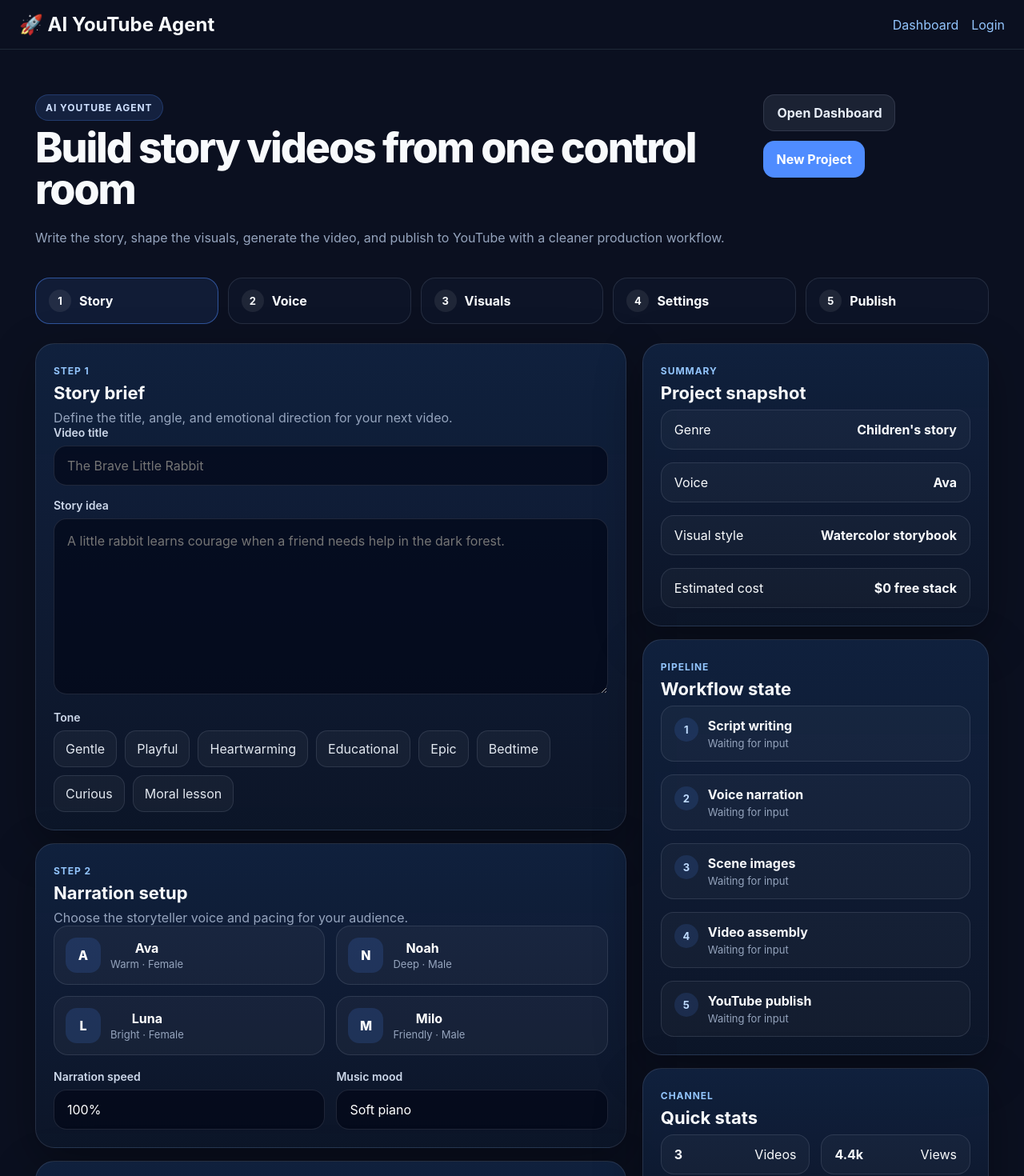
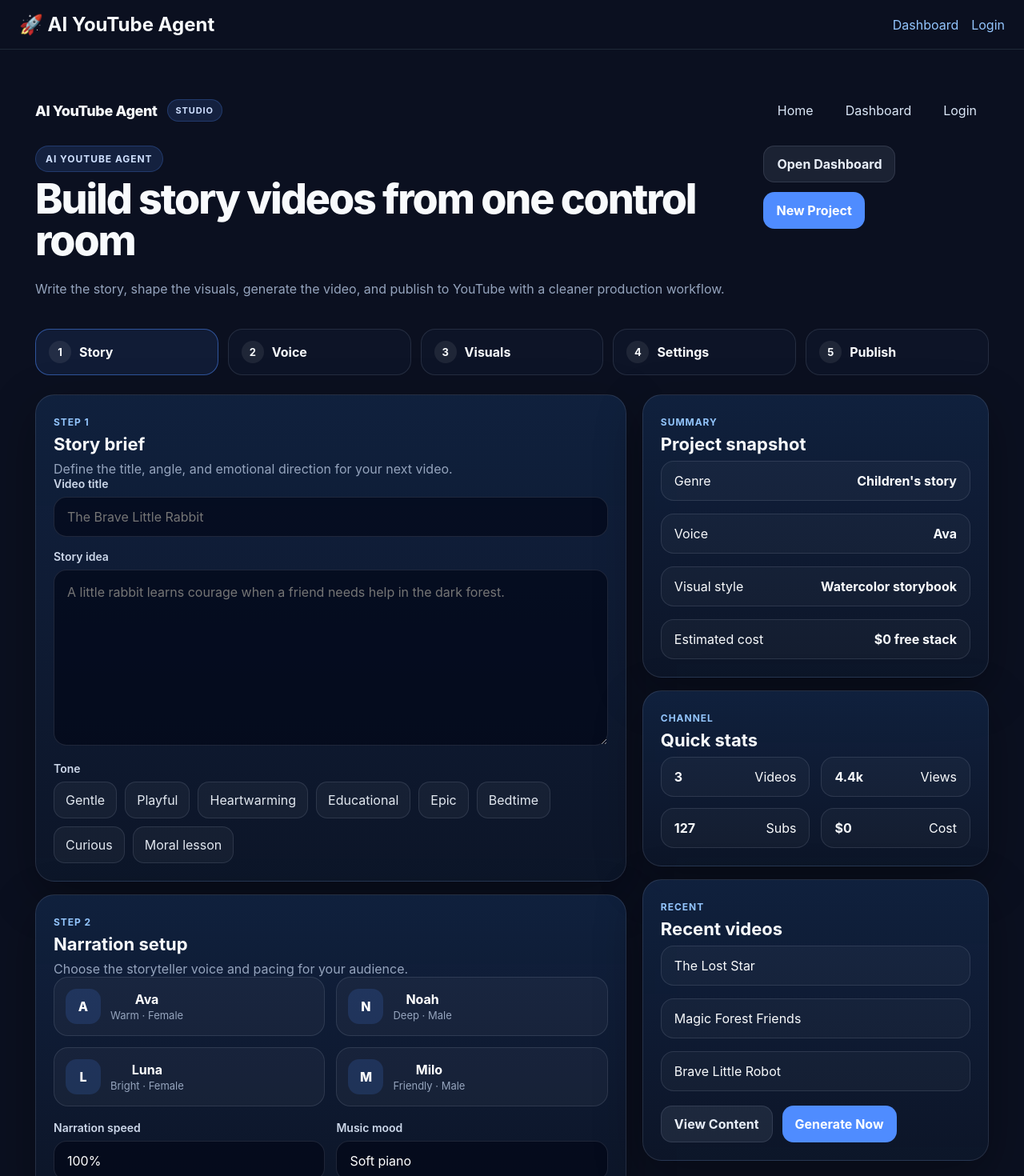
Before and after one commit to MoonSkylight/ai-youtube-agent, a Next.js app in the folder apps/web/: page / in a window 1280 px wide. Shown: the top 1470 px of the page at 80% size. Built offline with nearby package versions, Linux system fonts and the light colour scheme.

Commit message:
Apply full studio UI scripts

```diff
--- a/apps/web/app/login/page.tsx
+++ b/apps/web/app/login/page.tsx
@@ -122,6 +122,7 @@ export default function LoginPage() {
               className="ui-btn ui-btn-primary login-submit"
               onClick={handleLogin}
               disabled={loading}
+              type="button"
             >
               {loading ? "Signing in..." : "Sign In"}
             </button>
--- a/apps/web/app/page.tsx
+++ b/apps/web/app/page.tsx
@@ -27,14 +27,6 @@ const artStyles = [
   "Classic painted scene",
 ];
 
-const pipeline = [
-  "Script writing",
-  "Voice narration",
-  "Scene images",
-  "Video assembly",
-  "YouTube publish",
-];
-
 const recentVideos = [
   "The Lost Star",
   "Magic Forest Friends",
@@ -44,6 +36,27 @@ const recentVideos = [
 export default function HomePage() {
   return (
     <main className="studio-shell">
+      <header className="app-nav">
+        <div className="app-nav-brand">
+          <Link href="/" className="app-nav-logo">
+            AI YouTube Agent
+          </Link>
+          <span className="app-nav-tag">Studio</span>
+        </div>
+
+        <nav className="app-nav-links">
+          <Link href="/" className="nav-link">
+            Home
+          </Link>
+          <Link href="/content" className="nav-link">
+            Dashboard
+          </Link>
+          <Link href="/login" className="nav-link">
+            Login
+          </Link>
+        </nav>
+      </header>
+
       <header className="studio-header">
         <div className="hero-copy">
           <div className="studio-kicker">AI YouTube Agent</div>
@@ -58,7 +71,9 @@ export default function HomePage() {
           <Link href="/content" className="ui-btn ui-btn-secondary">
             Open Dashboard
           </Link>
-          <button className="ui-btn ui-btn-primary">New Project</button>
+          <button className="ui-btn ui-btn-primary" type="button">
+            New Project
+          </button>
         </div>
       </header>
 
@@ -211,7 +226,7 @@ export default function HomePage() {
             <div className="summary-list">
               <div>
                 <span>Genre</span>
-                <strong>Children's story</strong>
+                <strong>Children&apos;s story</strong>
               </div>
               <div>
                 <span>Voice</span>
@@ -225,25 +240,6 @@ export default function HomePage() {
                 <span>Estimated cost</span>
                 <strong>$0 free stack</strong>
               </div>
-            </div>
-          </div>
-
-          <div className="studio-card">
-            <div className="section-head">
-              <span className="section-label">Pipeline</span>
-              <h2>Workflow state</h2>
-            </div>
-
-            <div className="pipeline-list">
-              {pipeline.map((item, index) => (
-                <div key={item} className="pipeline-item">
-                  <span className="pipeline-dot">{index + 1}</span>
-                  <div>
-                    <strong>{item}</strong>
-                    <p>Waiting for input</p>
-                  </div>
-                </div>
-              ))}
             </div>
           </div>
 
@@ -291,7 +287,9 @@ export default function HomePage() {
               <Link href="/content" className="ui-btn ui-btn-secondary">
                 View Content
               </Link>
-              <button className="ui-btn ui-btn-primary">Generate Now</button>
+              <Link href="/content" className="ui-btn ui-btn-primary">
+                Generate Now
+              </Link>
             </div>
           </div>
         </aside>
```
Also changed, not shown: apps/web/app/content/[id]/page.tsx (+29 -4 lines), apps/web/app/content/page.tsx (+21 -0 lines).
